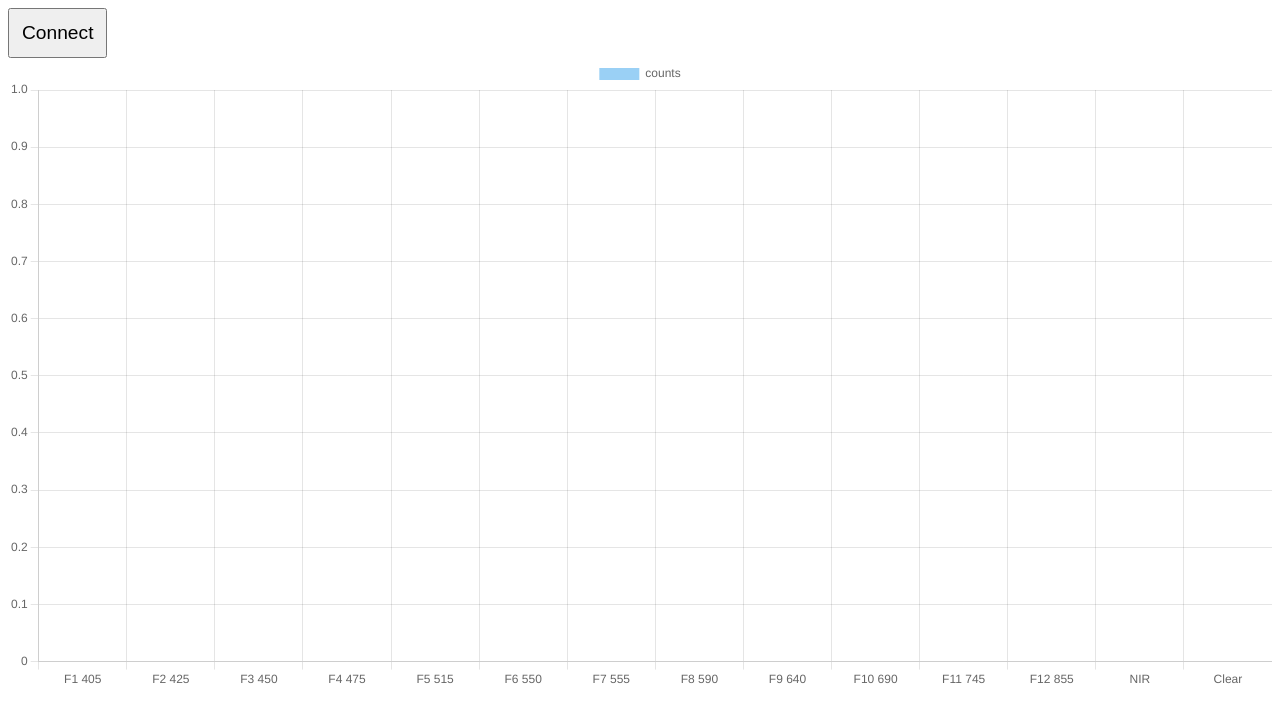
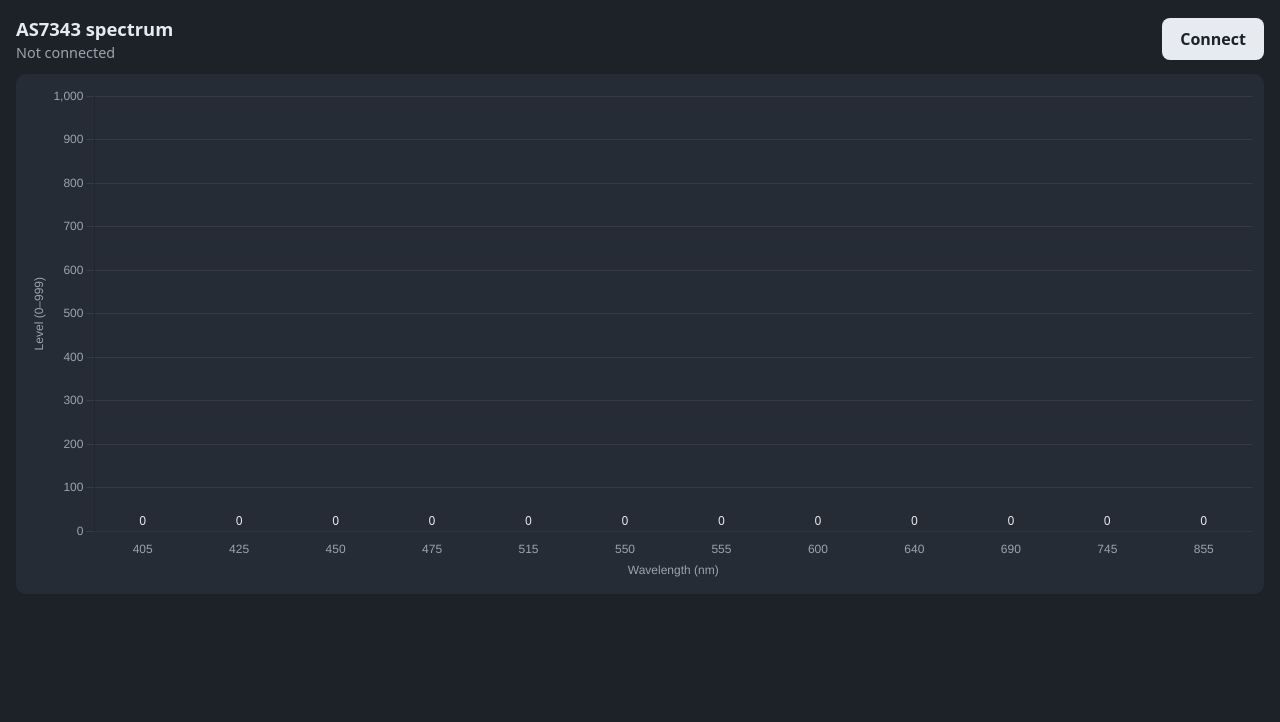
Before and after one commit to DavidSrojas/Spectrometer, a plain HTML site: page index.html in a window 1280 px wide. Drawn offline with nearby package versions, Linux system fonts and the light colour scheme.

Commit message:
Update index.html

```diff
--- a/index.html
+++ b/index.html
@@ -1,31 +1,121 @@
 <!DOCTYPE html>
+<html lang="en">
+<head>
+<meta charset="utf-8">
 <meta name="viewport" content="width=device-width, initial-scale=1">
-<button id="btn" style="font-size:1.2em;padding:12px">Connect</button>
-<canvas id="c"></canvas>
+<title>AS7343 Spectrum</title>
+<style>
+  :root { --bg:#1d2229; --panel:#262c35; --text:#e7eaee; --muted:#9aa4b0; }
+  * { box-sizing: border-box; }
+  body { margin:0; padding:16px; background:var(--bg); color:var(--text);
+         font-family: system-ui, -apple-system, "Segoe UI", sans-serif; }
+  header { display:flex; align-items:center; justify-content:space-between; gap:12px; margin-bottom:12px; }
+  h1 { font-size:1.15rem; margin:0; font-weight:600; }
+  #status { color:var(--muted); font-size:.9rem; margin-top:2px; }
+  button { font:inherit; font-weight:600; padding:10px 18px; border:0; border-radius:8px;
+           background:#e7eaee; color:#1d2229; cursor:pointer; }
+  button:focus-visible { outline:3px solid #7fb6ff; outline-offset:2px; }
+  .chart { background:var(--panel); border-radius:10px; padding:12px; height:min(70vh,520px); }
+</style>
+</head>
+<body>
+<header>
+  <div>
+    <h1>AS7343 spectrum</h1>
+    <div id="status">Not connected</div>
+  </div>
+  <button id="btn">Connect</button>
+</header>
+<div class="chart"><canvas id="c"></canvas></div>
+
 <script src="https://cdnjs.cloudflare.com/ajax/libs/Chart.js/4.4.1/chart.umd.min.js"></script>
 <script>
 const SVC = "6e400001-b5a3-f393-e0a9-e50e24dcca9e";
 const CHR = "6e400003-b5a3-f393-e0a9-e50e24dcca9e";
-const labels = ["F1 405","F2 425","F3 450","F4 475","F5 515","F6 550","F7 555","F8 590",
-                "F9 640","F10 690","F11 745","F12 855","NIR","Clear"];
+
+// Same order as the ESP32 sketch: 11 visible bands + NIR
+const wavelengths = [405, 425, 450, 475, 515, 550, 555, 600, 640, 690, 745, 855];
+const N = wavelengths.length;
+
+// Approximate visible color for a wavelength (nm). NIR is invisible, so it gets a dark neutral.
+function colorFor(nm) {
+  if (nm > 780) return "#6b6f76";
+  let r = 0, g = 0, b = 0;
+  if (nm < 440)      { r = (440 - nm) / 60; b = 1; }
+  else if (nm < 490) { g = (nm - 440) / 50; b = 1; }
+  else if (nm < 510) { g = 1; b = (510 - nm) / 20; }
+  else if (nm < 580) { r = (nm - 510) / 70; g = 1; }
+  else if (nm < 645) { r = 1; g = (645 - nm) / 65; }
+  else               { r = 1; }
+  let f = 1;
+  if (nm < 420) f = 0.3 + 0.7 * (nm - 380) / 40;
+  else if (nm > 700) f = 0.3 + 0.7 * (780 - nm) / 80;
+  const c = x => Math.round(255 * Math.pow(x * f, 0.8));
+  return `rgb(${c(r)},${c(g)},${c(b)})`;
+}
+
+// Draws the numeric value above each bar
+const valueLabels = {
+  id: "valueLabels",
+  afterDatasetsDraw(chart) {
+    const { ctx } = chart;
+    ctx.save();
+    ctx.fillStyle = "#e7eaee";
+    ctx.font = "12px system-ui, sans-serif";
+    ctx.textAlign = "center";
+    chart.getDatasetMeta(0).data.forEach((bar, i) => {
+      ctx.fillText(chart.data.datasets[0].data[i], bar.x, bar.y - 6);
+    });
+    ctx.restore();
+  }
+};
+
+Chart.defaults.color = "#9aa4b0";
 const chart = new Chart(document.getElementById("c"), {
   type: "bar",
-  data: { labels, datasets: [{ label: "counts", data: new Array(14).fill(0) }] },
-  options: { animation: false }
+  data: {
+    labels: wavelengths.map(String),
+    datasets: [{ data: new Array(N).fill(0),
+                 backgroundColor: wavelengths.map(colorFor),
+                 borderRadius: 3 }]
+  },
+  options: {
+    animation: false,
+    maintainAspectRatio: false,
+    plugins: { legend: { display: false }, tooltip: { enabled: false } },
+    scales: {
+      y: { min: 0, max: 1000, title: { display: true, text: "Level (0–999)" },
+           grid: { color: "rgba(255,255,255,.08)" } },
+      x: { title: { display: true, text: "Wavelength (nm)" }, grid: { display: false } }
+    }
+  },
+  plugins: [valueLabels]
 });
 
+const statusEl = document.getElementById("status");
+
 document.getElementById("btn").onclick = async () => {
+  try {
+    statusEl.textContent = "Choose your device…";
     const dev = await navigator.bluetooth.requestDevice({ filters: [{ services: [SVC] }] });
+    dev.addEventListener("gattserverdisconnected", () => { statusEl.textContent = "Disconnected"; });
+    statusEl.textContent = "Connecting…";
     const server = await dev.gatt.connect();
-  const chr = await (await server.getPrimaryService(SVC)).getCharacteristic(CHR);
+    const service = await server.getPrimaryService(SVC);
+    const chr = await service.getCharacteristic(CHR);
+
     chr.addEventListener("characteristicvaluechanged", e => {
-    const v = e.target.value;                       // DataView, 36 bytes
-    const r = i => v.getUint16(i * 2, true);
-    // ADJUST this mapping to match the library's channel order:
-    const idx = [0,1,2,3,4,5, 6,7,8,9,10,11, 12,13];
-    chart.data.datasets[0].data = idx.map(r);
+      const v = e.target.value;                       // 12 x uint16, little-endian
+      if (v.byteLength < N * 2) return;               // incomplete packet
+      chart.data.datasets[0].data = Array.from({ length: N }, (_, i) => v.getUint16(i * 2, true));
       chart.update();
     });
     await chr.startNotifications();
+    statusEl.textContent = "Connected to " + (dev.name || "device");
+  } catch (err) {
+    statusEl.textContent = "Could not connect: " + err.message;
+  }
 };
 </script>
+</body>
+</html>
```
Lines whose indentation alone changed are shown as unchanged.
